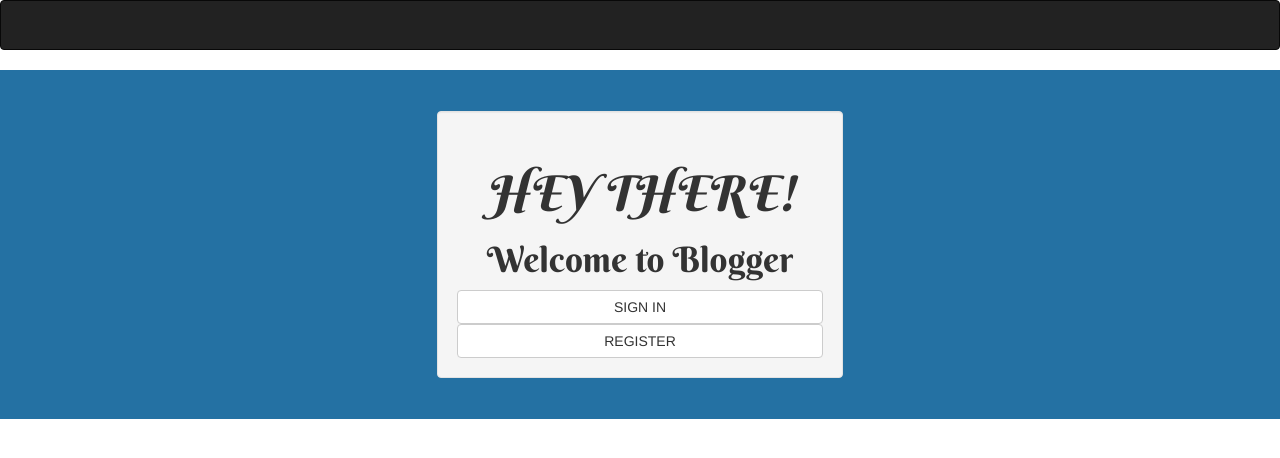
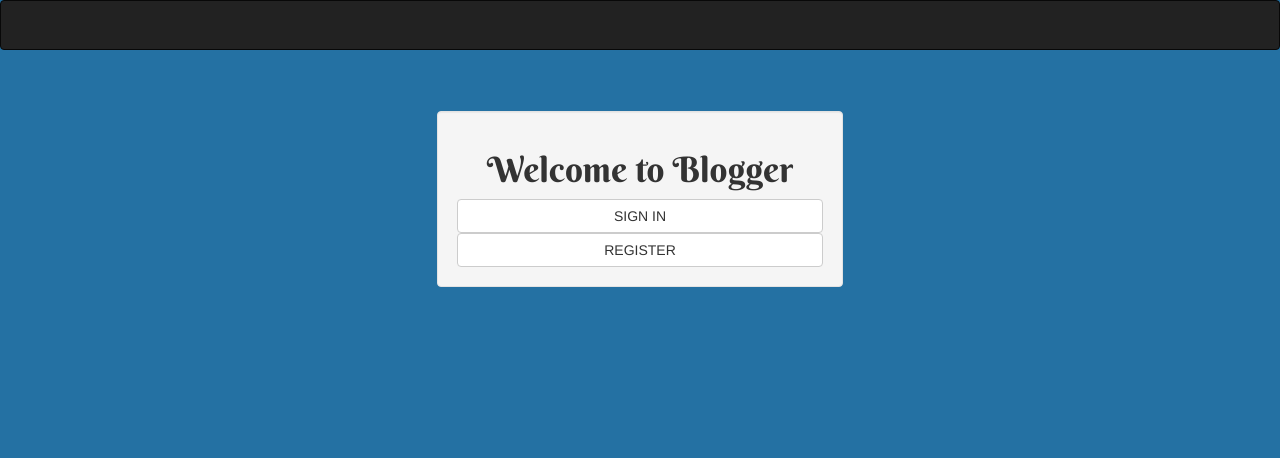
Before and after one commit to Yvonne1995/personal-blog, a Flask app: page / in a window 1280 px wide. Shown: the top 458 px of the page. Run offline with Flask 2, Linux system fonts and the light colour scheme; some libraries are stand-ins or nearby versions; some web fonts are replaced.

Commit message:
additionals

```diff
--- a/app/static/css/welcome_user.css
+++ b/app/static/css/welcome_user.css
@@ -10,3 +10,7 @@
 .error-actions .btn {
    margin-right:10px;
  }
+
+body{
+  background-color: blue;
+}
--- a/app/templates/index.html
+++ b/app/templates/index.html
@@ -32,7 +32,6 @@
     </div>
     <div class="col-xs-4">
       <div class="well" style="margin-top:10%; margin-bottom:10%">
-        <h1 class="text-center">HEY THERE!</h1>
         <h2 class="text-center">Welcome to Blogger</h2>
         <a href="{{url_for('auth.login')}}">
         <button type="click" name="button" class="btn btn-default btn-block" id="sign-in">SIGN IN</button>
@@ -48,14 +47,10 @@
   {% endif %} {% block styles%} {{ super() }}
   <link href="https://fonts.googleapis.com/css?family=Acme|Berkshire+Swash|Bree+Serif|Courgette|Lobster|Sedgwick+Ave+Display|Yanone+Kaffeesatz" rel="stylesheet">
   <style>
-    /*font-family: 'Courgette', cursive;
-font-family: 'Sedgwick Ave Display', cursive;
-font-family: 'Lobster', cursive;
-font-family: 'Yanone Kaffeesatz', sans-serif;
-font-family: 'Bree Serif', serif;
-font-family: 'Acme', sans-serif;
-font-family: 'Berkshire Swash', cursive;*/
 
+  body{
+    background-color: #2471A3;
+  }
     * {
       box-sizing: border-box;
     }
@@ -78,8 +73,5 @@
       font-size: 20px;
     }
 
-    .wrap {
-      background-color: #2471A3;
-    }
   </style>
   {% endblock %} {% endblock %}
```
